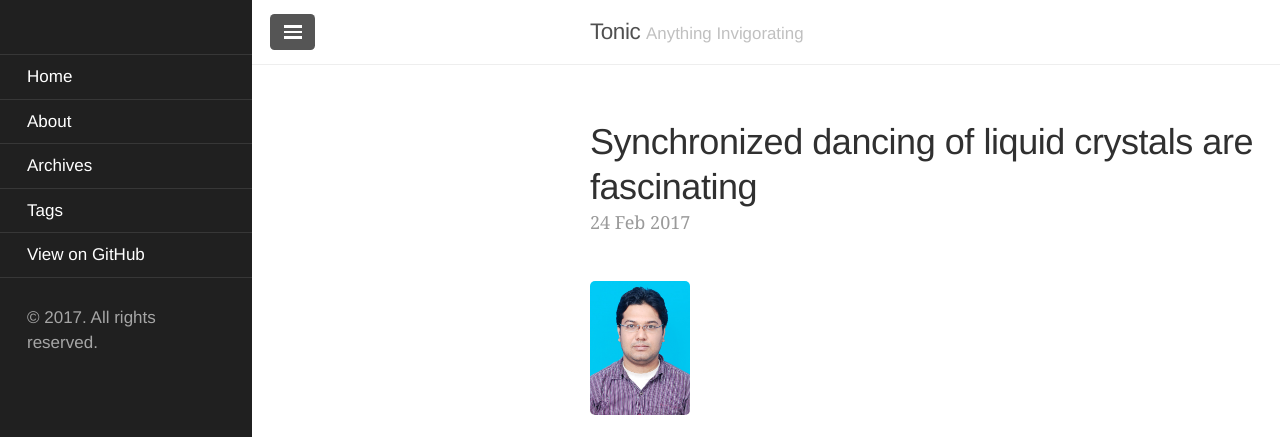
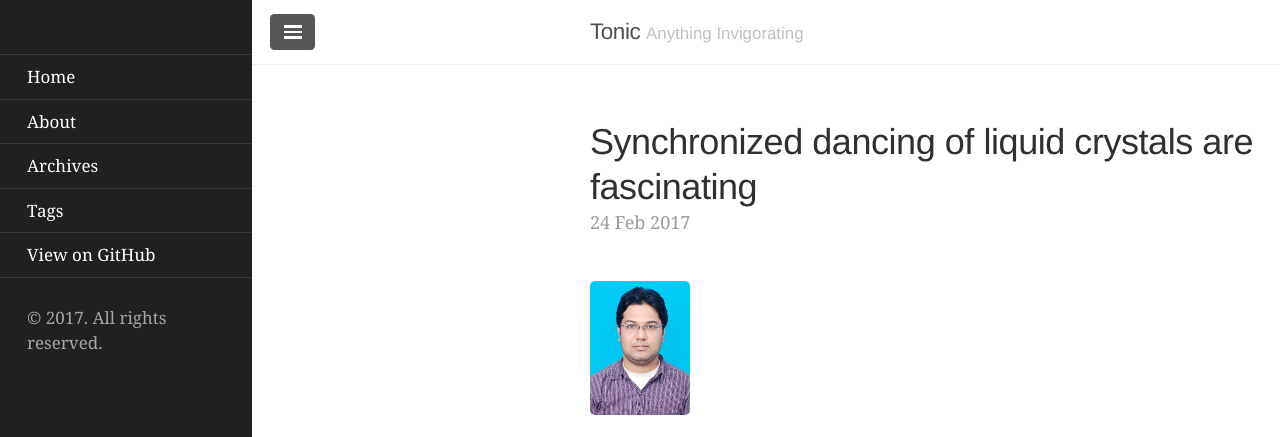
Before and after one commit to sangdunchoi/kimchitalk.github.io, a Jekyll site: the page built from index.html, in a window 1280 px wide. Shown: the top 437 px of the page. Built offline with Jekyll 4.4.1, drawn with Linux system fonts in a browser that asks for light colours; nearby versions of some CDN libraries; some web fonts are replaced; the list of posts is cut into pages by our own code; comment, search, counter and statistics services are not loaded.

Commit message:
Updated font-family

```diff
--- a/public/css/lanyon.css
+++ b/public/css/lanyon.css
@@ -154,7 +154,7 @@
   width: 14rem;
   visibility: hidden;
   overflow-y: auto;
-  font-family: "PT Sans", Helvetica, Arial, sans-serif;
+  font-family: "Average", "PT Serif", Georgia, "Times New Roman", serif;
   font-size: 24px; /*.875rem */
   color: rgba(255,255,255,.6);
   background-color: #202020;
```
